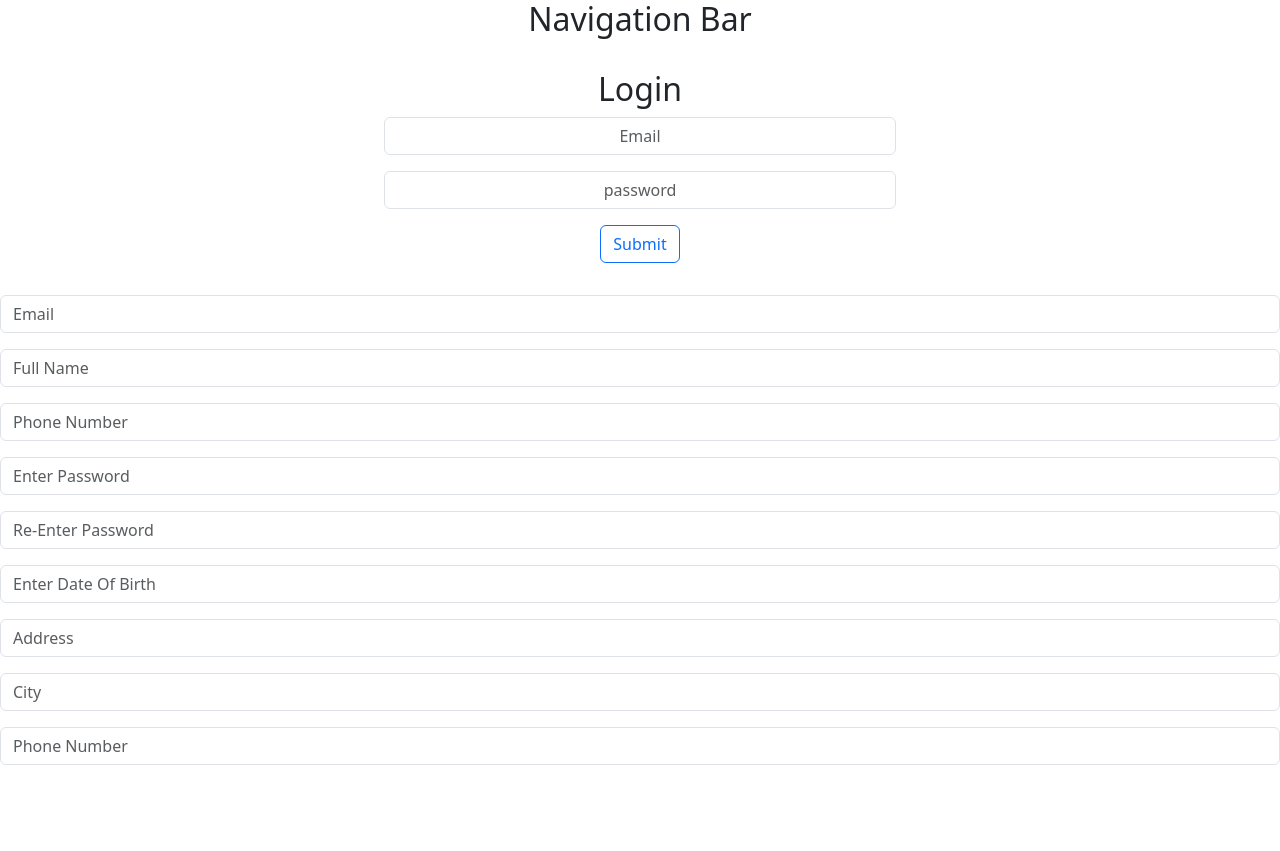
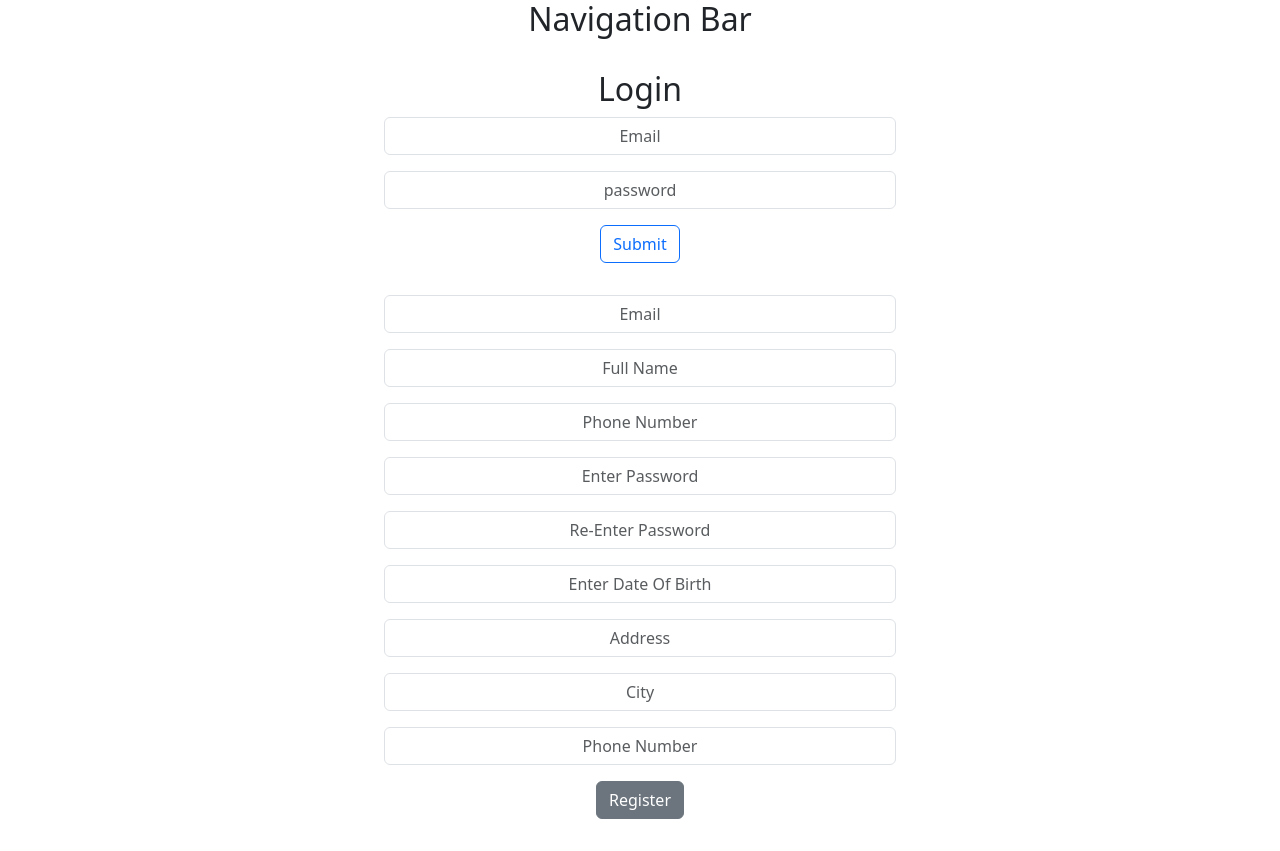
Before and after one commit to Dey11subrata/Registration-Login, a React (Create React App) app in the folder client/: page / in a window 1280 px wide. Before the commit the page ends 800 px from the top, so only its background shows below. Built offline with nearby package versions, Linux system fonts and the light colour scheme.

Commit message:
Registration Form Layout created

```diff
--- /dev/null
+++ b/client/src/components/Registration_Login/Registration/UserRegistration.css
@@ -0,0 +1,8 @@
+.user-registration-form{
+    max-width:40% ;
+    margin:2rem auto;
+}
+
+.user-registration-form input{
+   text-align: center;
+  }
--- a/client/src/components/Registration_Login/Registration/UserRegistration.jsx
+++ b/client/src/components/Registration_Login/Registration/UserRegistration.jsx
@@ -5,6 +5,7 @@ import {
   Input,
   Button
 } from 'reactstrap'
+import './UserRegistration.css'
 
 function UserRegistration() {
   return (
@@ -82,6 +83,9 @@ function UserRegistration() {
             placeholder='Phone Number'
           />
         </FormGroup>
+        <Button>
+          Register
+        </Button>
       </Form>
 
     </div>
```
